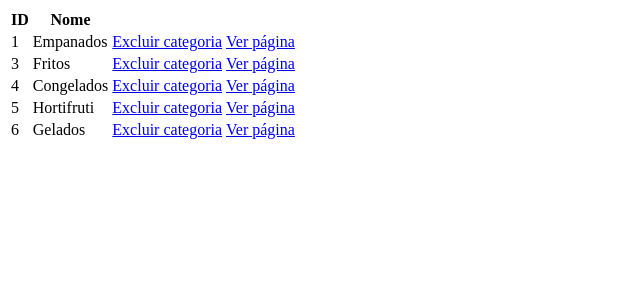
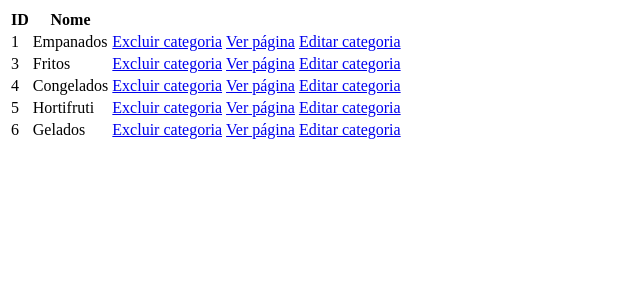
Before and after one commit to leonardo-senac/cadastro_comidas_prj, a Django app: page /exibir_categoria/ in a window 1280 px wide. Shown: the top 300 px of the page, without its empty margins (0-640 px from the left). Run offline with Django 4.2, Linux system fonts and the light colour scheme; data comes from the database, SQL or seed files in the repository; both versions use the stored data as it was after the commit.

```diff
--- a/core/templates/categorias.html
+++ b/core/templates/categorias.html
@@ -17,6 +17,7 @@
             <td>{{categoria.nome}}</td>
             <td><a href="{% url 'excluir_categoria' categoria.id %}">Excluir categoria</a></td>
             <td><a href="{% url 'comidas_por_categoria' categoria.id %}">Ver página</a></td>
+            <td><a href="{% url 'editar_categoria' categoria.id %}">Editar categoria</a></td>
         </tr>
         {% endfor %}
     </table>
--- a/core/urls.py
+++ b/core/urls.py
@@ -8,5 +8,6 @@ urlpatterns = [
     path('cadastrar_categoria/', cadastrar_categoria, name='cadastrar_categoria'),
     path('exibir_categoria/', exibir_categorias, name='exibir_categorias'),
     path('excluir_categoria/<int:id_categoria>/', excluir_categoria, name='excluir_categoria'),
-    path('comidas_por_categorias/<int:id_categoria>', comidas_por_categoria, name='comidas_por_categoria')
+    path('comidas_por_categorias/<int:id_categoria>', comidas_por_categoria, name='comidas_por_categoria'),
+    path('editar_categoria/<int:id_categoria>/', editar_categoria, name='editar_categoria')
 ]
--- a/core/views.py
+++ b/core/views.py
@@ -58,3 +58,13 @@ def comidas_por_categoria(request, id_categoria):
     comidas = Comida.objects.filter(categoria=categoria_puxada)
 
     return render(request, 'home.html', {'comidas': comidas})
+
+def editar_categoria(request, id_categoria):
+    categoria_puxada = Categoria.objects.get(id=id_categoria)
+
+    if request.method == 'POST':
+        categoria_puxada.nome = request.POST['nome_categoria']
+        categoria_puxada.save()
+        return redirect(exibir_categorias)
+
+    return render(request, 'editar_categoria.html', {'categoria': categoria_puxada})
```
Also changed, not shown: core/templates/editar_categoria.html (added, +15 -0 lines), db.sqlite3.
